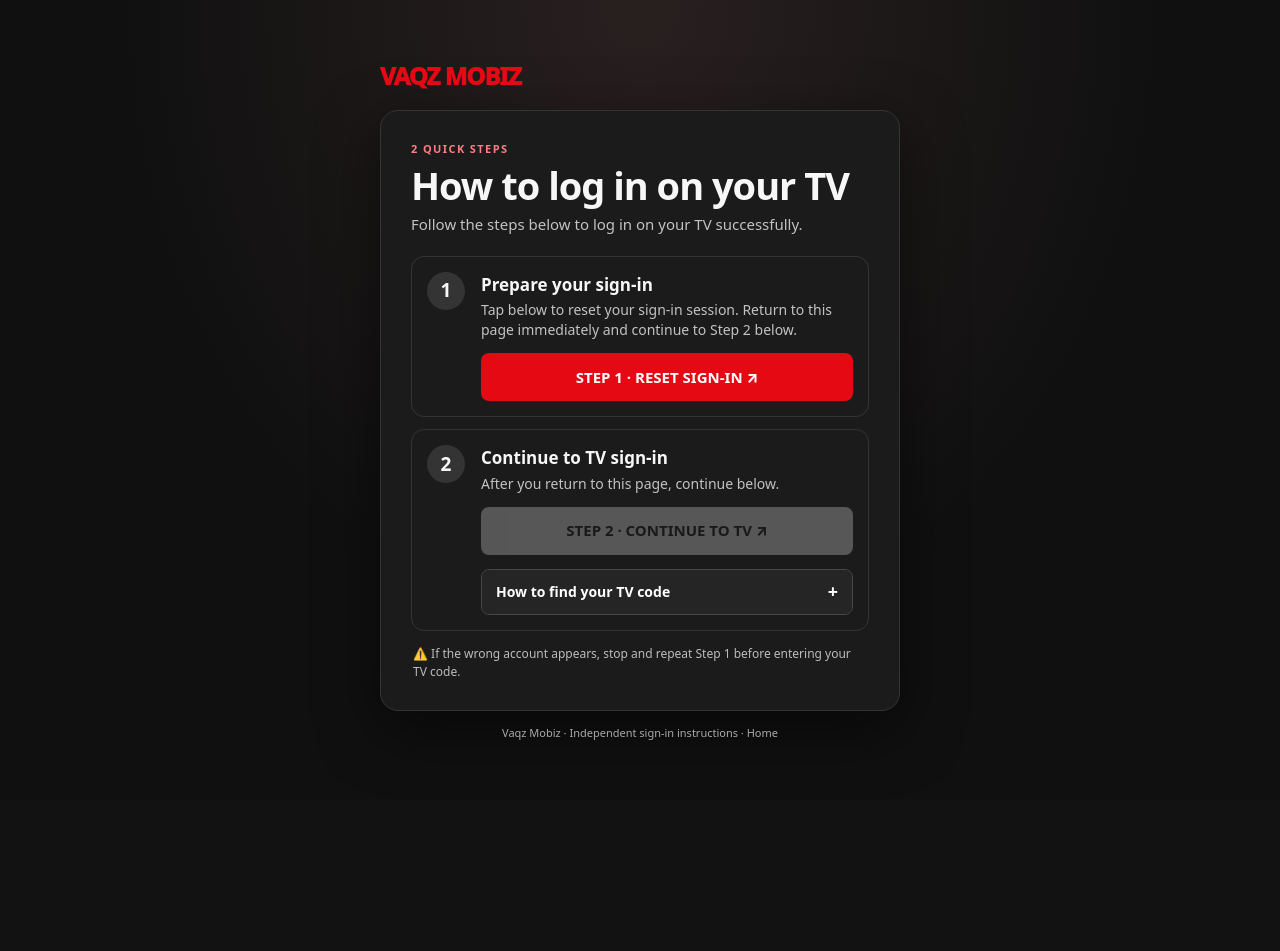
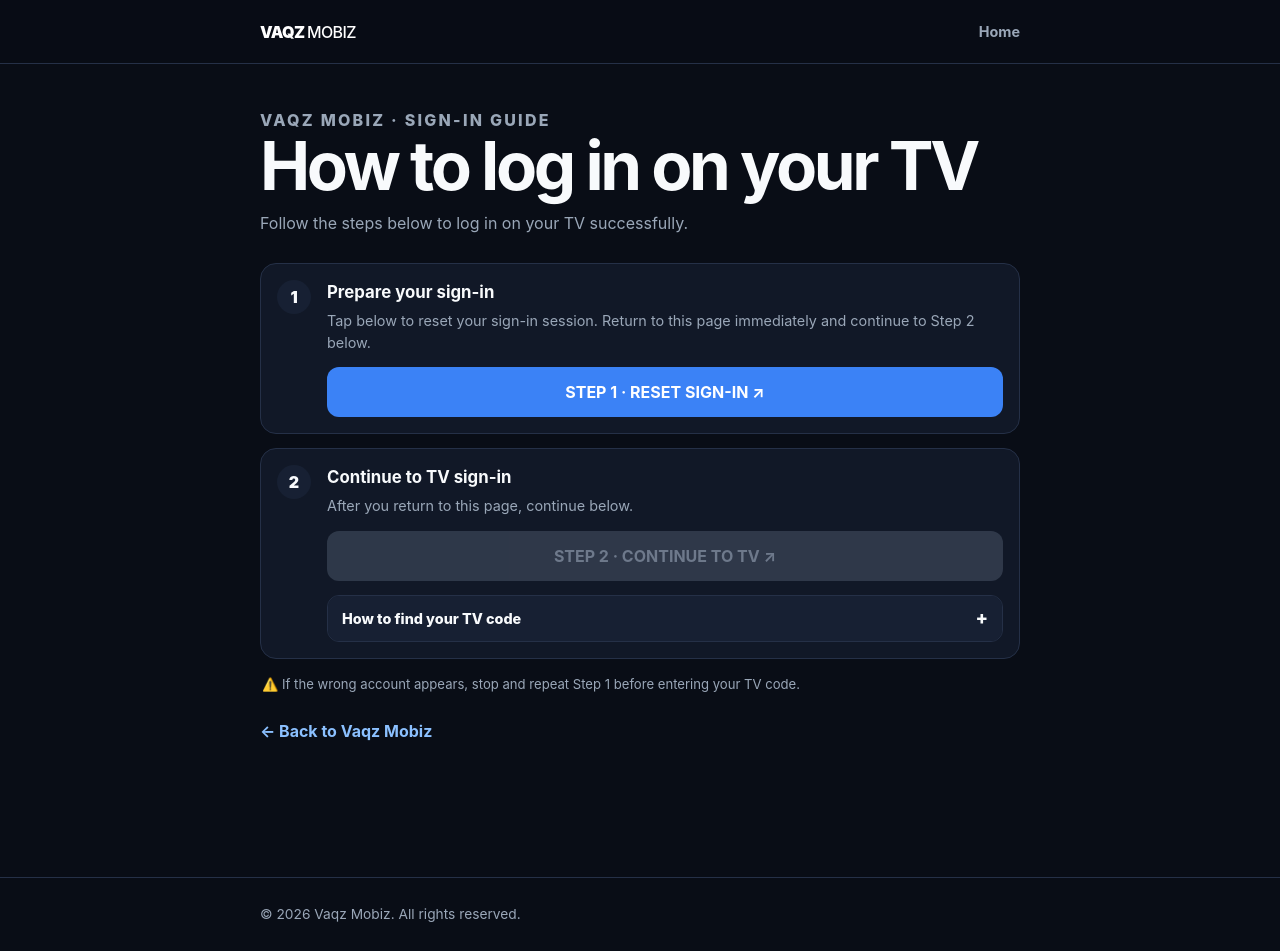
Before and after one commit to vaqz/vaqzmobiz-website, a plain HTML site: page tvlogin/index.html in a window 1280 px wide. Before the commit the page ends 800 px from the top, so only its background shows below. Drawn offline with Linux system fonts and the light colour scheme.

Commit message:
Match TV login page to shared Vaqz Mobiz design

```diff
--- a/tvlogin/index.html
+++ b/tvlogin/index.html
@@ -2,61 +2,106 @@
 <html lang="en">
 <head>
   <meta charset="utf-8">
-<meta name="viewport" content="width=device-width,initial-scale=1">
-<meta name="theme-color" content="#101010">
+  <meta name="viewport" content="width=device-width, initial-scale=1">
+  <meta name="description" content="Quick instructions for signing in on your TV.">
+  <meta name="theme-color" content="#090d16">
   <meta name="robots" content="noindex,nofollow">
-<meta name="description" content="Quick instructions for signing in on your TV.">
-<title>How to Log In on Your TV | Vaqz Mobiz</title>
+  <title>How to Log In on Your TV — Vaqz Mobiz</title>
+  <link rel="icon" href="../assets/favicon.svg" type="image/svg+xml">
+  <link rel="stylesheet" href="../assets/css/style.css">
   <style>
-:root{color-scheme:dark;--muted:#c2c2c2;--red:#e50914;--line:#343434}
-*{box-sizing:border-box}
-body{margin:0;min-height:100vh;background:radial-gradient(ellipse at top,#292020 0,#101010 58%);color:#f7f7f7;font:16px/1.45 system-ui,-apple-system,BlinkMacSystemFont,"Segoe UI",sans-serif;display:flex;align-items:center;justify-content:center;padding:20px}
-main{width:100%;max-width:520px}.brand{font-weight:950;font-size:24px;letter-spacing:-1px;color:var(--red);margin:0 0 16px;text-decoration:none;display:inline-block}
-.card{background:rgba(27,27,27,.97);border:1px solid var(--line);border-radius:18px;padding:clamp(20px,5vw,30px);box-shadow:0 18px 60px #0008}
-.eyebrow{color:#ff7c82;text-transform:uppercase;letter-spacing:1.4px;font-size:11px;font-weight:850}
-h1{font-size:clamp(29px,7vw,38px);line-height:1.08;margin:8px 0;letter-spacing:-1px}.intro{color:var(--muted);margin:0 0 20px;font-size:15px}
-.step{display:grid;grid-template-columns:42px 1fr;gap:12px;border:1px solid var(--line);border-radius:13px;padding:15px;margin-top:12px}
-.number{width:38px;height:38px;border-radius:50%;display:grid;place-items:center;background:#343434;font-size:19px;font-weight:900}
-h2{font-size:17px;line-height:1.25;margin:2px 0 5px}.step p{font-size:14px;color:var(--muted);margin:0 0 13px}
-.button{display:flex;align-items:center;justify-content:center;width:100%;min-height:48px;padding:12px;border:0;border-radius:8px;background:var(--red);color:#fff;font-weight:850;text-decoration:none;text-align:center;cursor:pointer;font-size:15px}
-.button:hover{background:#f6121d}.button:focus-visible{outline:3px solid #fff;outline-offset:3px}.button.disabled{background:#777;color:#191919;pointer-events:none;opacity:.65}
-.code-help{margin-top:14px;border:1px solid #484848;border-radius:8px;overflow:hidden}.code-help summary{cursor:pointer;list-style:none;padding:12px 14px;font-size:14px;font-weight:800;color:#fff;background:#252525}.code-help summary::-webkit-details-marker{display:none}.code-help summary::after{content:'+';float:right;font-size:18px;line-height:1}.code-help[open] summary::after{content:'−'}.code-help summary:focus-visible{outline:2px solid #fff;outline-offset:-3px}
-.code-guide{padding:14px;border-top:1px solid var(--line)}.code-guide p{margin:0 0 12px}.phone-highlight{display:inline-block;background:#fff;color:#111;border:2px solid #fff;border-radius:5px;padding:1px 6px;white-space:nowrap}.code-guide img{display:block;width:100%;height:auto;border-radius:8px;border:1px solid #444;background:#eee}.code-guide small{display:block;color:#999;font-size:11px;margin-top:6px}
-.tip{font-size:12px;color:#bcbcbc;margin:14px 2px 0}.foot{text-align:center;font-size:11px;color:#888;margin:14px 6px 0}.home-link{color:#aaa;text-decoration:none}.home-link:hover{color:#fff;text-decoration:underline}
-@media(max-width:380px){body{padding:12px}.card{padding:17px}.step{padding:12px;grid-template-columns:35px 1fr;gap:9px}.number{width:33px;height:33px}}
+    .tv-steps{display:grid;gap:14px}
+    .tv-step{display:grid;grid-template-columns:38px minmax(0,1fr);gap:12px;padding:16px;border:1px solid var(--vm-border);border-radius:var(--vm-radius);background:var(--vm-surface)}
+    .tv-step-number{width:34px;height:34px;display:grid;place-items:center;border-radius:50%;background:var(--vm-surface-2);font-size:1rem;font-weight:900}
+    .tv-step h2{margin:2px 0 6px;font-size:1.05rem;line-height:1.3}
+    .tv-step p{margin:0 0 14px;color:var(--vm-muted);font-size:.9rem}
+    .tv-step .button{display:flex;width:100%;min-height:50px;padding:12px;text-align:center;white-space:normal}
+    .tv-step .button-disabled{background:#394355;color:#8d9aad;pointer-events:none;opacity:.75}
+    .tv-code-help{margin-top:14px;border:1px solid var(--vm-border);border-radius:12px;overflow:hidden}
+    .tv-code-help summary{cursor:pointer;list-style:none;padding:12px 14px;font-size:.9rem;font-weight:800;color:var(--vm-text);background:var(--vm-surface-2)}
+    .tv-code-help summary::-webkit-details-marker{display:none}
+    .tv-code-help summary::after{content:"+";float:right;font-size:1.15rem;line-height:1}
+    .tv-code-help[open] summary::after{content:"−"}
+    .tv-code-help summary:focus-visible{outline:2px solid var(--vm-accent);outline-offset:-3px}
+    .tv-code-guide{padding:14px;border-top:1px solid var(--vm-border)}
+    .tv-code-guide p{margin:0 0 12px}
+    .tv-phone-highlight{display:inline-block;padding:1px 7px;border:2px solid var(--vm-text);border-radius:6px;background:var(--vm-text);color:var(--vm-bg);font-weight:900;white-space:nowrap}
+    .tv-code-guide img{display:block;width:100%;height:auto;border:1px solid var(--vm-border);border-radius:10px;background:#eee}
+    .tv-code-guide small{display:block;margin-top:7px;color:var(--vm-muted);font-size:.75rem}
+    .tv-tip{margin:16px 2px 0;color:var(--vm-muted);font-size:.82rem}
+    @media(max-width:390px){.tv-step{grid-template-columns:30px minmax(0,1fr);gap:9px;padding:12px}.tv-step-number{width:29px;height:29px}}
   </style>
 </head>
-<body><main>
-<a class="brand" href="/" aria-label="Vaqz Mobiz home">VAQZ MOBIZ</a>
-<section class="card">
-<div class="eyebrow">2 quick steps</div><h1>How to log in on your TV</h1>
-<p class="intro">Follow the steps below to log in on your TV successfully.</p>
-<section class="step"><div class="number">1</div><div>
-<h2>Prepare your sign-in</h2><p>Tap below to reset your sign-in session. Return to this page immediately and continue to Step 2 below.</p>
+<body>
+  <header class="site-header">
+    <a class="brand" href="../" aria-label="Vaqz Mobiz home">VAQZ <span>MOBIZ</span></a>
+    <nav aria-label="Primary navigation"><a href="../">Home</a></nav>
+  </header>
+
+  <main class="container page">
+    <section class="page-header">
+      <p class="eyebrow">VAQZ MOBIZ · SIGN-IN GUIDE</p>
+      <h1>How to log in on your TV</h1>
+      <p>Follow the steps below to log in on your TV successfully.</p>
+    </section>
+
+    <section class="tv-steps" aria-label="TV sign-in steps">
+      <section class="tv-step" aria-labelledby="tv-step-one">
+        <div class="tv-step-number" aria-hidden="true">1</div>
+        <div>
+          <h2 id="tv-step-one">Prepare your sign-in</h2>
+          <p>Tap below to reset your sign-in session. Return to this page immediately and continue to Step 2 below.</p>
           <a id="reset" class="button" href="https://www.netflix.com/clearcookies" target="_blank" rel="noopener noreferrer">STEP 1 · RESET SIGN-IN ↗</a>
-</div></section>
-<section class="step"><div class="number">2</div><div>
-<h2>Continue to TV sign-in</h2><p>After you return to this page, continue below.</p>
-<a id="continue" class="button disabled" href="https://www.netflix.com/tv8" target="_blank" rel="noopener noreferrer" aria-disabled="true">STEP 2 · CONTINUE TO TV ↗</a>
-<details class="code-help">
+        </div>
+      </section>
+
+      <section class="tv-step" aria-labelledby="tv-step-two">
+        <div class="tv-step-number" aria-hidden="true">2</div>
+        <div>
+          <h2 id="tv-step-two">Continue to TV sign-in</h2>
+          <p>After you return to this page, continue below.</p>
+          <a id="continue" class="button button-disabled" href="https://www.netflix.com/tv8" target="_blank" rel="noopener noreferrer" aria-disabled="true">STEP 2 · CONTINUE TO TV ↗</a>
+
+          <details class="tv-code-help">
             <summary>How to find your TV code</summary>
-<div class="code-guide">
-<p>On your TV, select <strong class="phone-highlight">USE PHONE</strong>. Your code should appear on the screen. <strong>USE REMOTE</strong> may hide the code.</p>
+            <div class="tv-code-guide">
+              <p>On your TV, select <strong class="tv-phone-highlight">USE PHONE</strong>. Your code should appear on the screen. <strong>USE REMOTE</strong> may hide the code.</p>
               <img src="./tv-code-guide.svg" alt="Illustration of a TV sign-in screen with USE PHONE highlighted and sample code 1234-5678">
               <small>Illustrative example only. Your TV code will be different.</small>
             </div>
           </details>
-</div></section>
-<p class="tip">⚠️ If the wrong account appears, stop and repeat Step 1 before entering your TV code.</p>
+        </div>
       </section>
-<div class="foot"><a class="home-link" href="/">Vaqz Mobiz · Independent sign-in instructions · Home</a></div>
+    </section>
+
+    <p class="tv-tip">⚠️ If the wrong account appears, stop and repeat Step 1 before entering your TV code.</p>
+    <a class="back-link" href="../">← Back to Vaqz Mobiz</a>
   </main>
+
+  <footer class="site-footer"><div class="container">© <span id="year"></span> Vaqz Mobiz. All rights reserved.</div></footer>
+
   <script>
-const reset=document.getElementById('reset');const button=document.getElementById('continue');
-function enableStepTwo(){button.classList.remove('disabled');button.setAttribute('aria-disabled','false');}
-try{if(sessionStorage.getItem('resetStepClicked')==='yes')enableStepTwo();}catch(e){}
-reset.addEventListener('click',()=>{try{sessionStorage.setItem('resetStepClicked','yes');}catch(e){}enableStepTwo();});
-button.addEventListener('click',event=>{if(button.classList.contains('disabled'))event.preventDefault();});
+    const reset = document.getElementById("reset");
+    const button = document.getElementById("continue");
+    document.getElementById("year").textContent = new Date().getFullYear();
+
+    function enableStepTwo() {
+      button.classList.remove("button-disabled");
+      button.setAttribute("aria-disabled", "false");
+    }
+
+    try {
+      if (sessionStorage.getItem("resetStepClicked") === "yes") enableStepTwo();
+    } catch (error) {}
+
+    reset.addEventListener("click", () => {
+      try { sessionStorage.setItem("resetStepClicked", "yes"); } catch (error) {}
+      enableStepTwo();
+    });
+
+    button.addEventListener("click", event => {
+      if (button.classList.contains("button-disabled")) event.preventDefault();
+    });
   </script>
 </body>
 </html>
```
Lines whose indentation alone changed are shown as unchanged.
